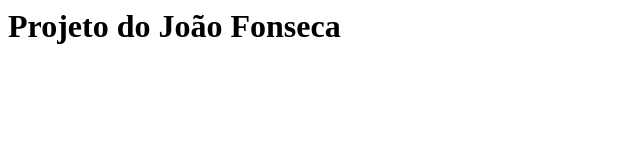
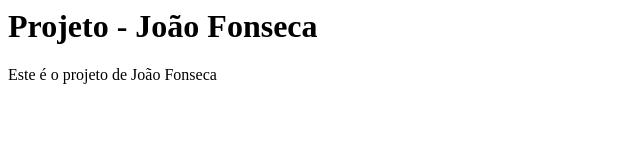
Before and after one commit to filipihmj/meu-site, a plain HTML site: page index.html in a window 1280 px wide. Shown: the whole page, without its empty margins (0-640 px from the left). Drawn offline with Linux system fonts and the light colour scheme.

Commit message:
Alteracao titulo e add paragrafo

```diff
--- a/index.html
+++ b/index.html
@@ -3,6 +3,7 @@
 
     </head>
     <body>
-        <h1>Projeto do João Fonseca</h1>
+        <h1>Projeto - João Fonseca</h1>
+        <p>Este é o projeto de João Fonseca</p>
     </body>
 </html>
```
